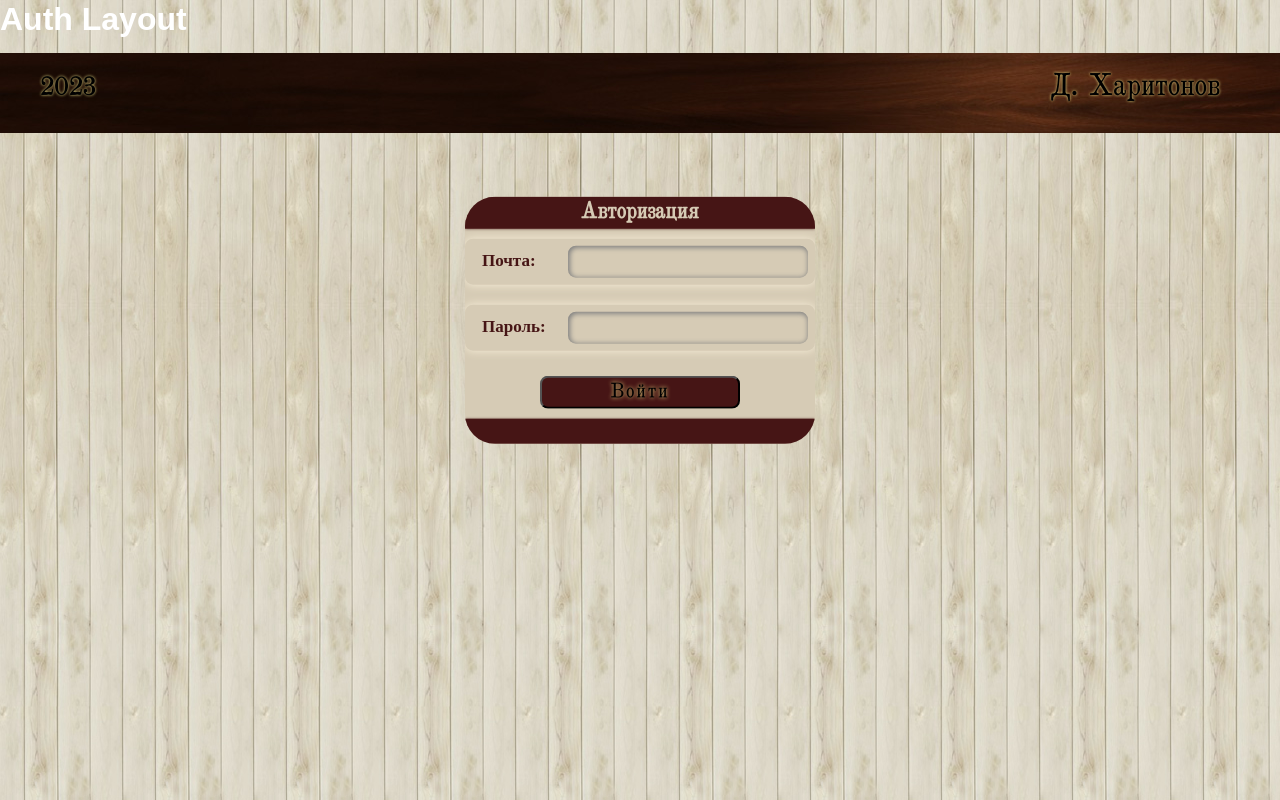
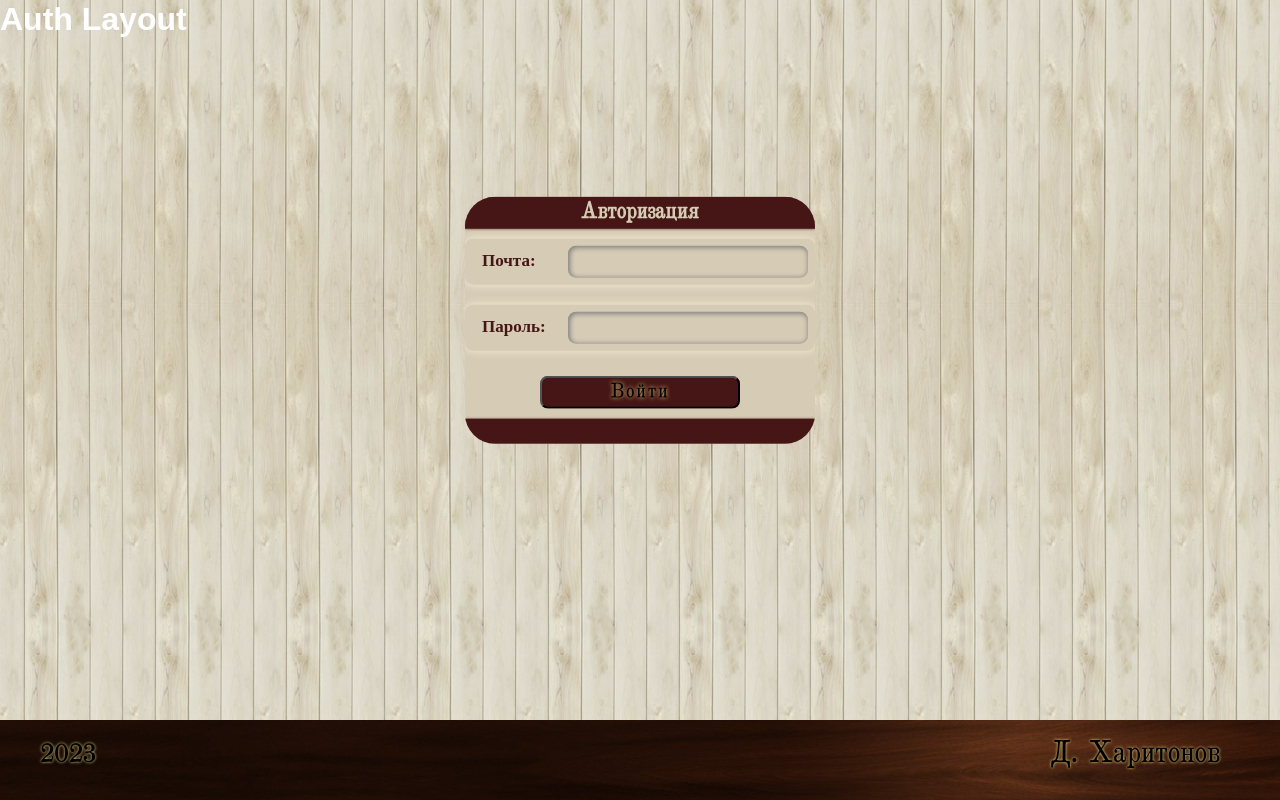
Before and after one commit to dimitrianderi/my-library, a Vue app: page /auth in a window 1280 px wide. Built offline with nearby package versions, Linux system fonts and the light colour scheme; a web font is replaced by a local one.

Commit message:
fix: correct footer

```diff
--- a/src/App.vue
+++ b/src/App.vue
@@ -1,6 +1,10 @@
 <template>
-  <component :is="layout + '-layout'" v-if="layout"></component>
-  <the-footer></the-footer>
+  <div class="wrapper">
+    <div class="content">
+      <component :is="layout + '-layout'" v-if="layout"></component>
+    </div>
+    <the-footer></the-footer>
+  </div>
 </template>
 
 <script>
--- a/src/styles/index.scss
+++ b/src/styles/index.scss
@@ -25,3 +25,13 @@ body {
   object-fit: contain;
   background-attachment: fixed;
 }
+
+.wrapper {
+	display: flex;
+	flex-direction: column;
+	min-height: 100vh;
+}
+
+.content {
+  flex: 1 0 auto;
+}
--- a/src/styles/ui/footer.scss
+++ b/src/styles/ui/footer.scss
@@ -11,6 +11,7 @@
   font-style: italic;
   background-image: url($bas-relief);
   background: linear-gradient(to top, transparent 95%);
+  flex: 0 0 auto;
 }
 
 @media (max-width: 500px) {
```
